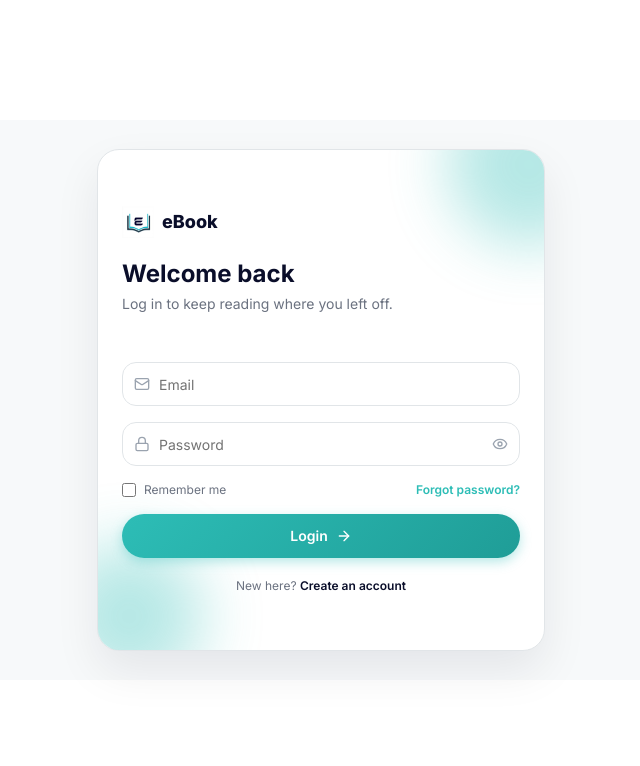
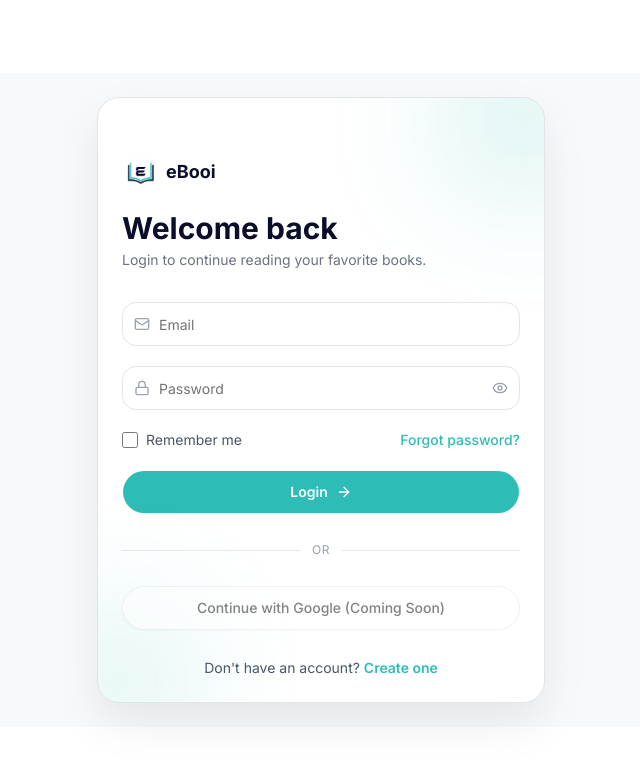
Before and after one commit to nh-nahid/e-booi-an-ebook-platform, a Next.js app in the folder frontend/: page /login in a window 1280 px wide. Shown: the top 766 px of the page, without its empty margins (319-959 px from the left). Built offline with nearby package versions, Linux system fonts and the light colour scheme; no server answers.

Commit message:
global auth state added

```diff
--- a/frontend/app/layout.tsx
+++ b/frontend/app/layout.tsx
@@ -5,8 +5,8 @@ import "./globals.css";
 
 import QueryProvider from "@/providers/query-provider";
 import { ThemeProvider } from "@/providers/theme-provider";
-
-import { Toaster } from "react-hot-toast";
+import AuthProvider from "@/providers/auth-provider";
+import { Toaster } from "@/components/ui/sonner";
 
 const inter = Inter({
   subsets: ["latin"],
@@ -27,8 +27,10 @@ export default function RootLayout({
       <body className={inter.className}>
         <ThemeProvider>
           <QueryProvider>
+            <AuthProvider>
             {children}
-                        <Toaster position="top-right" />
+            <Toaster position="top-right" richColors />
+            </AuthProvider>
           </QueryProvider>
         </ThemeProvider>
       </body>
--- a/frontend/features/auth/components/login-form.tsx
+++ b/frontend/features/auth/components/login-form.tsx
@@ -1,20 +1,75 @@
 "use client";
 
 import { useState } from "react";
+
+import Image from "next/image";
+import Link from "next/link";
+import { useRouter } from "next/navigation";
+
+import { zodResolver } from "@hookform/resolvers/zod";
+import { useForm } from "react-hook-form";
+import { toast } from "sonner";
+
 import { Button } from "@/components/ui/button";
-import { Card, CardContent, CardHeader, CardTitle } from "@/components/ui/card";
+import {
+  Card,
+  CardContent,
+  CardHeader,
+  CardTitle,
+} from "@/components/ui/card";
 import { Input } from "@/components/ui/input";
-import { Mail, Lock, Eye, EyeOff, ArrowRight, Loader2 } from "lucide-react";
-import Image from "next/image";
+
+import { useLogin } from "@/features/auth/hooks/auth.hooks";
+import {
+  loginSchema,
+  type LoginPayload,
+} from "@/features/auth/schemas/auth.schema";
+
+import {
+  Mail,
+  Lock,
+  Eye,
+  EyeOff,
+  ArrowRight,
+  Loader2,
+} from "lucide-react";
+import { useAuth } from "@/hooks/use-auth";
 
 export default function LoginForm() {
+  const router = useRouter();
+  const { refetch } = useAuth();
   const [showPassword, setShowPassword] = useState(false);
-  const [loading, setLoading] = useState(false);
-  const [focused, setFocused] = useState<"email" | "password" | null>(null);
+  const [focused, setFocused] = useState<
+    "email" | "password" | null
+  >(null);
 
-  const handleLogin = () => {
-    setLoading(true);
-    setTimeout(() => setLoading(false), 1600);
+  const form = useForm<LoginPayload>({
+    resolver: zodResolver(loginSchema),
+    defaultValues: {
+      email: "",
+      password: "",
+    },
+  });
+
+  const { mutate: login, isPending } = useLogin();
+
+  const onSubmit = (values: LoginPayload) => {
+    login(values, {
+      onSuccess: (data) => {
+        toast.success(data.message);
+
+        form.reset();
+         refetch();
+        router.push("/");
+      },
+
+      onError: (error) => {
+        toast.error(
+          error.response?.data?.message ??
+            "Login failed. Please try again."
+        );
+      },
+    });
   };
 
   return (
@@ -23,152 +78,240 @@ export default function LoginForm() {
       style={{ background: "#F7F9FA" }}
     >
       <Card
-        className="lf-card w-full max-w-md rounded-3xl border shadow-lg"
+        className="relative w-full max-w-md overflow-hidden rounded-3xl border shadow-lg"
         style={{
           borderColor: "#E1E5E8",
           background: "#FFFFFF",
           boxShadow: "0 20px 45px rgba(10,14,42,0.08)",
         }}
       >
-        {/* ambient teal/navy blobs */}
         <div
-          className="lf-blob"
-          style={{ width: 160, height: 160, top: -60, right: -60, background: "#2DBDB6" }}
+          className="absolute rounded-full blur-3xl opacity-20"
+          style={{
+            width: 160,
+            height: 160,
+            top: -60,
+            right: -60,
+            background: "#2DBDB6",
+          }}
         />
+
         <div
-          className="lf-blob"
+          className="absolute rounded-full blur-3xl opacity-20"
           style={{
             width: 140,
             height: 140,
             bottom: -50,
             left: -50,
             background: "#2DBDB6",
-            animationDelay: "1.5s",
           }}
         />
 
-        <CardHeader className="relative pb-2 pt-8">
-          <div
-            className="mb-4 flex items-center gap-2"
-            style={{ animation: "fadeIn 0.6s ease 0.1s both" }}
+        <CardHeader className="pb-2 pt-8">
+          <div className="mb-4 flex items-center gap-2">
+            <Image
+              src="/logo.jpeg"
+              width={36}
+              height={36}
+              alt="eBook Logo"
+              className="rounded-md"
+            />
+
+            <span
+              className="text-lg font-bold"
+              style={{ color: "#0A0E2A" }}
             >
-            <Image src="/logo.jpeg" height={32} width={32} alt="logo" />
-
-            <span className="text-lg font-extrabold" style={{ color: "#0A0E2A" }}>
-              eBook
+              eBooi
             </span>
           </div>
 
           <CardTitle
-            className="text-2xl font-bold"
-            style={{ color: "#0A0E2A", animation: "riseIn 0.5s ease 0.15s both" }}
+            className="text-3xl font-bold"
+            style={{ color: "#0A0E2A" }}
           >
             Welcome back
           </CardTitle>
-          <p
-            className="text-sm"
-            style={{ color: "#6B7280", animation: "riseIn 0.5s ease 0.2s both" }}
-          >
-            Log in to keep reading where you left off.
+
+          <p className="text-sm text-gray-500">
+            Login to continue reading your favorite books.
           </p>
         </CardHeader>
 
-        <CardContent className="relative space-y-4 pb-8 pt-4">
-          <div className="lf-field" style={{ animationDelay: "0.25s" }}>
+        <CardContent>
+          <form
+            onSubmit={form.handleSubmit(onSubmit)}
+            className="space-y-5"
+          >
+            {/* EMAIL */}
+
+            <div>
               <div className="relative">
                 <Mail
-                className="lf-icon absolute left-3 top-1/2 h-4 w-4 -translate-y-1/2"
-                style={{ color: focused === "email" ? "#2DBDB6" : "#9AA3AF" }}
+                  className="absolute left-3 top-1/2 h-4 w-4 -translate-y-1/2"
+                  style={{
+                    color:
+                      focused === "email"
+                        ? "#2DBDB6"
+                        : "#9AA3AF",
+                  }}
                 />
+
                 <Input
                   type="email"
                   placeholder="Email"
+                  autoComplete="email"
+                  {...form.register("email")}
                   onFocus={() => setFocused("email")}
                   onBlur={() => setFocused(null)}
-                className="lf-input h-11 rounded-xl pl-9"
+                  className="h-11 rounded-xl pl-9"
                   style={{
-                  borderColor: focused === "email" ? "#2DBDB6" : "#E1E5E8",
-                  boxShadow: focused === "email" ? "0 0 0 4px rgba(45,189,182,0.15)" : "none",
+                    borderColor:
+                      focused === "email"
+                        ? "#2DBDB6"
+                        : "#E1E5E8",
+                    boxShadow:
+                      focused === "email"
+                        ? "0 0 0 4px rgba(45,189,182,0.15)"
+                        : "none",
                   }}
                 />
               </div>
+
+              {form.formState.errors.email && (
+                <p className="mt-1 text-xs text-red-500">
+                  {form.formState.errors.email.message}
+                </p>
+              )}
             </div>
 
-          <div className="lf-field" style={{ animationDelay: "0.32s" }}>
+            {/* PASSWORD */}
+
+            <div>
               <div className="relative">
                 <Lock
-                className="lf-icon absolute left-3 top-1/2 h-4 w-4 -translate-y-1/2"
-                style={{ color: focused === "password" ? "#2DBDB6" : "#9AA3AF" }}
-              />
-              <Input
-                type={showPassword ? "text" : "password"}
-                placeholder="Password"
-                onFocus={() => setFocused("password")}
-                onBlur={() => setFocused(null)}
-                className="lf-input h-11 rounded-xl pl-9 pr-10"
+                  className="absolute left-3 top-1/2 h-4 w-4 -translate-y-1/2"
                   style={{
-                  borderColor: focused === "password" ? "#2DBDB6" : "#E1E5E8",
-                  boxShadow: focused === "password" ? "0 0 0 4px rgba(45,189,182,0.15)" : "none",
+                    color:
+                      focused === "password"
+                        ? "#2DBDB6"
+                        : "#9AA3AF",
                   }}
                 />
+
+                <Input
+                  type={
+                    showPassword
+                      ? "text"
+                      : "password"
+                  }
+                  placeholder="Password"
+                  autoComplete="current-password"
+                  {...form.register("password")}
+                  onFocus={() =>
+                    setFocused("password")
+                  }
+                  onBlur={() => setFocused(null)}
+                  className="h-11 rounded-xl pl-9 pr-10"
+                  style={{
+                    borderColor:
+                      focused === "password"
+                        ? "#2DBDB6"
+                        : "#E1E5E8",
+                    boxShadow:
+                      focused === "password"
+                        ? "0 0 0 4px rgba(45,189,182,0.15)"
+                        : "none",
+                  }}
+                />
+
                 <button
                   type="button"
-                onClick={() => setShowPassword((s) => !s)}
-                className="lf-toggle absolute right-3 top-1/2 -translate-y-1/2"
-                style={{ color: "#9AA3AF" }}
-                aria-label={showPassword ? "Hide password" : "Show password"}
+                  onClick={() =>
+                    setShowPassword((prev) => !prev)
+                  }
+                  className="absolute right-3 top-1/2 -translate-y-1/2 text-gray-400 hover:text-gray-700"
                 >
-                {showPassword ? <EyeOff className="h-4 w-4" /> : <Eye className="h-4 w-4" />}
+                  {showPassword ? (
+                    <EyeOff className="h-4 w-4" />
+                  ) : (
+                    <Eye className="h-4 w-4" />
+                  )}
                 </button>
               </div>
+
+              {form.formState.errors.password && (
+                <p className="mt-1 text-xs text-red-500">
+                  {form.formState.errors.password.message}
+                </p>
+              )}
             </div>
 
-          <div
-            className="flex items-center justify-between text-xs"
-            style={{ animation: "riseIn 0.5s ease 0.38s both" }}
-          >
-            <label className="flex items-center gap-2" style={{ color: "#6B7280" }}>
-              <input type="checkbox" className="h-3.5 w-3.5 accent-[#2DBDB6]" />
+               <div className="flex items-center justify-between text-sm">
+              <label className="flex items-center gap-2 text-gray-600">
+                <input
+                  type="checkbox"
+                  className="h-4 w-4 accent-[#2DBDB6]"
+                />
                 Remember me
               </label>
-            <a href="#" className="font-semibold" style={{ color: "#2DBDB6" }}>
+
+              <Link
+                href="/forgot-password"
+                className="font-medium text-[#2DBDB6] hover:underline"
+              >
                 Forgot password?
-            </a>
+              </Link>
             </div>
 
-          <div className="lf-field" style={{ animationDelay: "0.44s" }}>
             <Button
-              onClick={handleLogin}
-              disabled={loading}
-              className="lf-btn h-11 w-full rounded-full border-0 text-sm font-semibold text-white"
-              style={{
-                background: "linear-gradient(135deg, #2DBDB6, #1f9d97)",
-                boxShadow: "0 4px 12px rgba(45,189,182,0.35)",
-              }}
+              type="submit"
+              disabled={isPending}
+              className="h-11 w-full rounded-full bg-[#2DBDB6] font-semibold text-white transition-all hover:bg-[#249d97] disabled:cursor-not-allowed disabled:opacity-70"
             >
-              {loading ? (
-                <span className="flex items-center justify-center gap-2">
+              {isPending ? (
+                <span className="flex items-center gap-2">
                   <Loader2 className="h-4 w-4 animate-spin" />
-                  Logging in…
+                  Logging in...
                 </span>
               ) : (
-                <span className="flex items-center justify-center gap-2">
+                <span className="flex items-center gap-2">
                   Login
                   <ArrowRight className="h-4 w-4" />
                 </span>
               )}
             </Button>
+
+            <div className="relative py-2">
+              <div className="absolute inset-0 flex items-center">
+                <div className="w-full border-t border-gray-200" />
               </div>
 
-          <p
-            className="pt-1 text-center text-xs"
-            style={{ color: "#6B7280", animation: "riseIn 0.5s ease 0.5s both" }}
+              <div className="relative flex justify-center">
+                <span className="bg-white px-3 text-xs uppercase tracking-wider text-gray-400">
+                  Or
+                </span>
+              </div>
+            </div>
+
+            <Button
+              type="button"
+              variant="outline"
+              disabled
+              className="h-11 w-full rounded-full"
             >
-            New here?{" "}
-            <a href="#" className="font-semibold" style={{ color: "#0A0E2A" }}>
-              Create an account
-            </a>
+              Continue with Google (Coming Soon)
+            </Button>
+
+            <p className="pt-2 text-center text-sm text-gray-600">
+              Don&apos;t have an account?{" "}
+              <Link
+                href="/register"
+                className="font-semibold text-[#2DBDB6] hover:underline"
+              >
+                Create one
+              </Link>
             </p>
+          </form>
         </CardContent>
       </Card>
     </div>
--- a/frontend/features/auth/hooks/auth.hooks.ts
+++ b/frontend/features/auth/hooks/auth.hooks.ts
@@ -1,18 +1,55 @@
 "use client";
 
-import { useMutation } from "@tanstack/react-query";
+import { useMutation, useQuery } from "@tanstack/react-query";
+import { AxiosError } from "axios";
 
-import { login, logout, register } from "../api/auth.api";
+import { login, logout, register, getProfile } from "../api/auth.api";
+
+import type {
+  LoginResponse,
+  RegisterResponse,
+} from "../types/auth.types";
+
+import type {
+  LoginPayload,
+  RegisterPayload,
+} from "../schemas/auth.schema";
+
+interface ApiError {
+  message: string;
+}
 
 export const useLogin = () => {
-  return useMutation({
+  return useMutation<
+    LoginResponse,
+    AxiosError<ApiError>,
+    LoginPayload
+  >({
     mutationFn: login,
   });
 };
 
 export const useRegister = () => {
-  return useMutation({
+  return useMutation<
+    RegisterResponse,
+    AxiosError<ApiError>,
+    RegisterPayload
+  >({
     mutationFn: register,
+  });
+};
+
+
+export const useProfile = () => {
+  return useQuery({
+    queryKey: ["profile"],
+    queryFn: getProfile,
+
+    retry: false,
+
+    staleTime: 1000 * 60 * 10,
+
+    refetchOnWindowFocus: false,
   });
 };
 
--- a/frontend/features/auth/types/auth.types.ts
+++ b/frontend/features/auth/types/auth.types.ts
@@ -3,6 +3,7 @@ export interface User {
   name: string;
   email: string;
   role: "user" | "admin";
+  avatar: string | null;
 }
 
 export interface LoginResponse {
@@ -14,3 +15,7 @@ export interface RegisterResponse {
   message: string;
   user: User;
 }
+
+export interface ProfileResponse {
+  user: User;
+}
--- /dev/null
+++ b/frontend/hooks/use-auth.ts
@@ -0,0 +1,7 @@
+"use client";
+
+import { useAuthContext } from "@/providers/auth-provider";
+
+export const useAuth = () => {
+  return useAuthContext();
+};
--- /dev/null
+++ b/frontend/providers/auth-provider.tsx
@@ -0,0 +1,59 @@
+"use client";
+
+import {
+  createContext,
+  useContext,
+  type ReactNode,
+} from "react";
+
+import { useProfile } from "@/features/auth/hooks/auth.hooks";
+
+import type { User } from "@/features/auth/types/auth.types";
+
+interface AuthContextType {
+  user: User | null;
+  isAuthenticated: boolean;
+  isLoading: boolean;
+  refetch: () => void;
+}
+
+const AuthContext = createContext<AuthContextType | null>(null);
+
+export default function AuthProvider({
+  children,
+}: {
+  children: ReactNode;
+}) {
+  const {
+    data,
+    isLoading,
+    refetch,
+  } = useProfile();
+
+  const value: AuthContextType = {
+    user: data?.user ?? null,
+    isAuthenticated: !!data?.user,
+    isLoading,
+    refetch: () => {
+      refetch();
+    },
+  };
+
+  return (
+    <AuthContext.Provider value={value}>
+      {children}
+    </AuthContext.Provider>
+  );
+}
+
+export function useAuthContext() {
+  const context = useContext(AuthContext);
+
+  if (!context) {
+    throw new Error(
+      "useAuthContext must be used inside AuthProvider"
+    );
+  }
+
+  return context;
+}
--- a/frontend/services/api/endpoints.ts
+++ b/frontend/services/api/endpoints.ts
@@ -6,6 +6,7 @@ export const ENDPOINTS = {
     FORGOT_PASSWORD: "/users/forgot-password",
     RESET_PASSWORD: "/users/reset-password",
     USERS: "/users",
+    PROFILE: "/users/profile",
     USER_BY_ID: (id: string) => `/users/${id}`,
   },
 
```
Also changed, not shown: frontend/features/auth/api/auth.api.ts (+40 -8 lines). Lines whose indentation alone changed are shown as unchanged.
